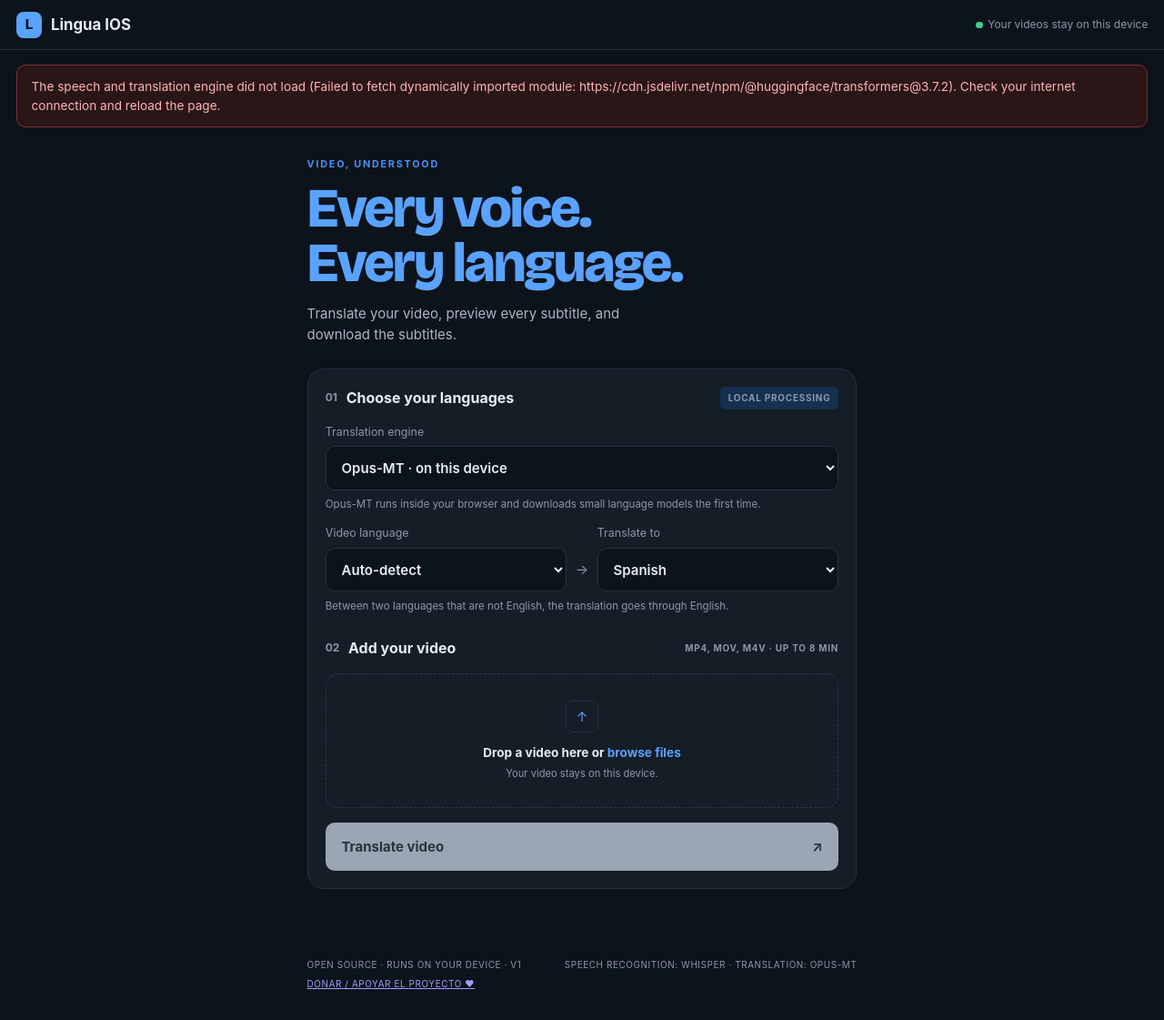
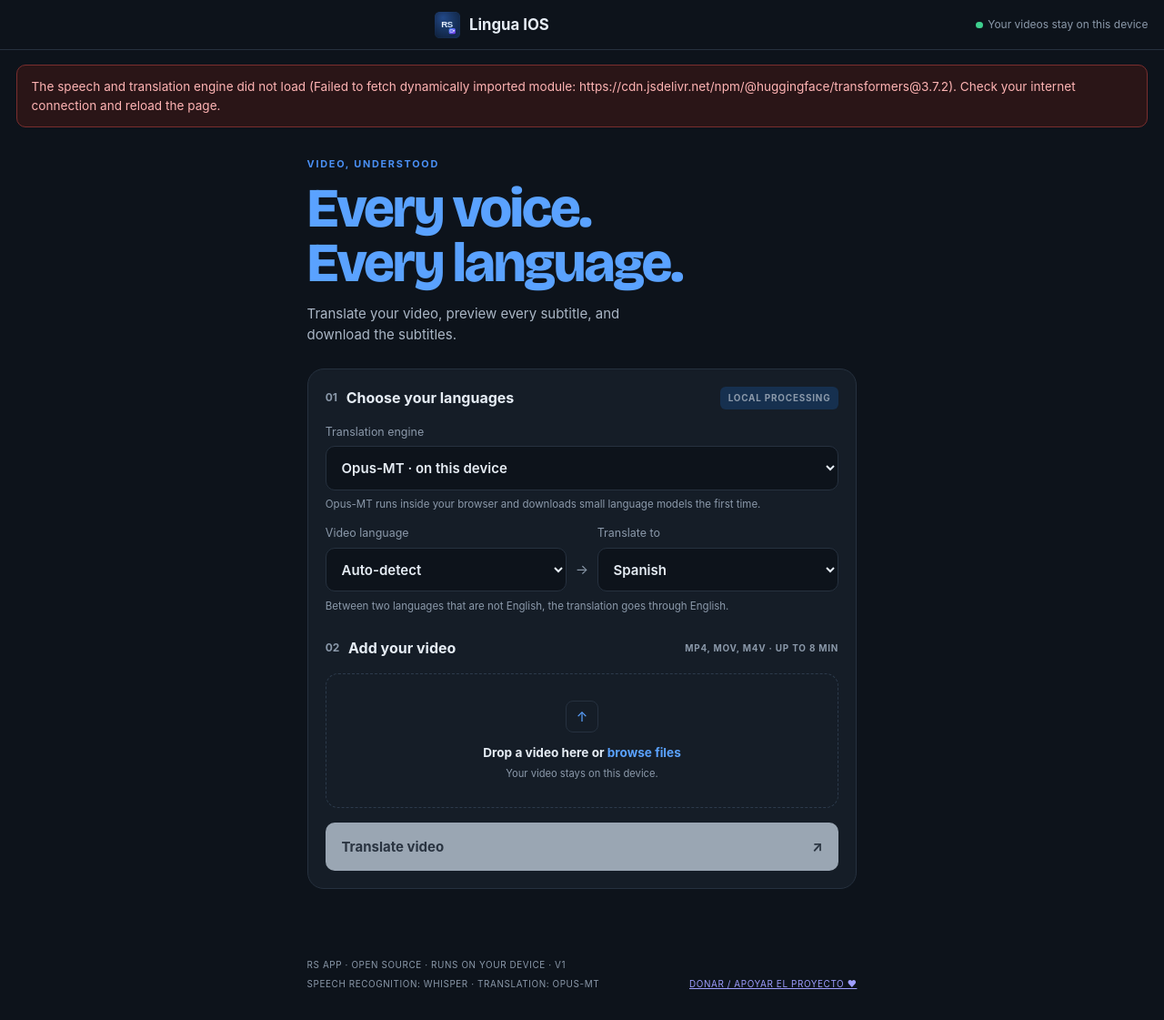
Before and after one commit to rserrano285-svg/Lingua-IOS, a plain HTML site: page V1/index.html in a window 1280 px wide. Shown: the whole page at 91% size. Drawn offline with nearby package versions, Linux system fonts and the light colour scheme.

Commit message:
RS App: logo RS con glifo de video

```diff
--- a/V1/index.html
+++ b/V1/index.html
@@ -25,7 +25,8 @@
   body { margin: 0; background: var(--bg); color: var(--ink);
          font: 15px/1.5 -apple-system, "Segoe UI", Roboto, Helvetica, Arial, sans-serif; }
   .top { display: flex; align-items: center; gap: .6rem; padding: .8rem 1.1rem; border-bottom: 1px solid var(--line); }
-  .logo { width: 1.8rem; height: 1.8rem; border-radius: 8px; background: var(--accent); color: #07101a;
+  .logo img{width:100%;height:100%;object-fit:contain}
+    .logo { width: 1.8rem; height: 1.8rem; border-radius: 8px; background: var(--accent); color: #07101a;
           display: grid; place-items: center; font-weight: 800; }
   .top b { font-size: 1.05rem; }
   .top span { margin-left: auto; font-size: .75rem; color: var(--muted); }
@@ -112,7 +113,7 @@
 </head>
 <body>
 <div class="top">
-  <div class="logo">L</div><b>Lingua IOS</b>
+  <span class="logo"><img src="icon.svg" alt=""></span><b>Lingua IOS</b>
   <span><i class="dot"></i>Your videos stay on this device</span>
 </div>
 
@@ -215,7 +216,7 @@
 </main>
 
 <footer>
-  <span>Open source · Runs on your device · V1</span>
+  <span>RS App · Open source · Runs on your device · V1</span>
   <span>Speech recognition: Whisper · Translation: Opus-MT</span>
   <a href="https://paypal.me/rene285serrano" target="_blank" rel="noopener noreferrer">Donar / Apoyar El Proyecto ♥</a>
 </footer>
```
Also changed, not shown: V1/apple-touch-icon.png, V1/icon-192.png, V1/icon-512.png, V1/icon.svg (added).
